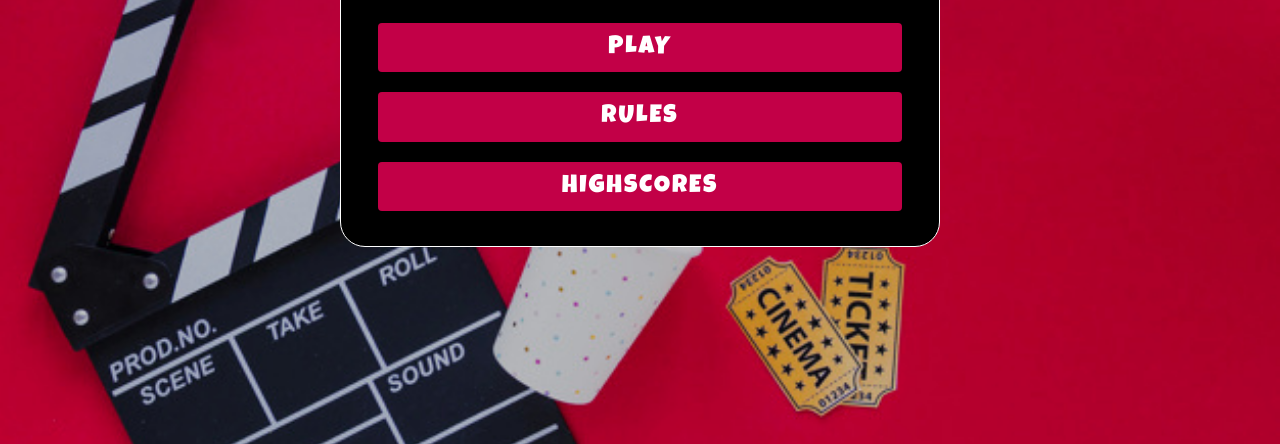
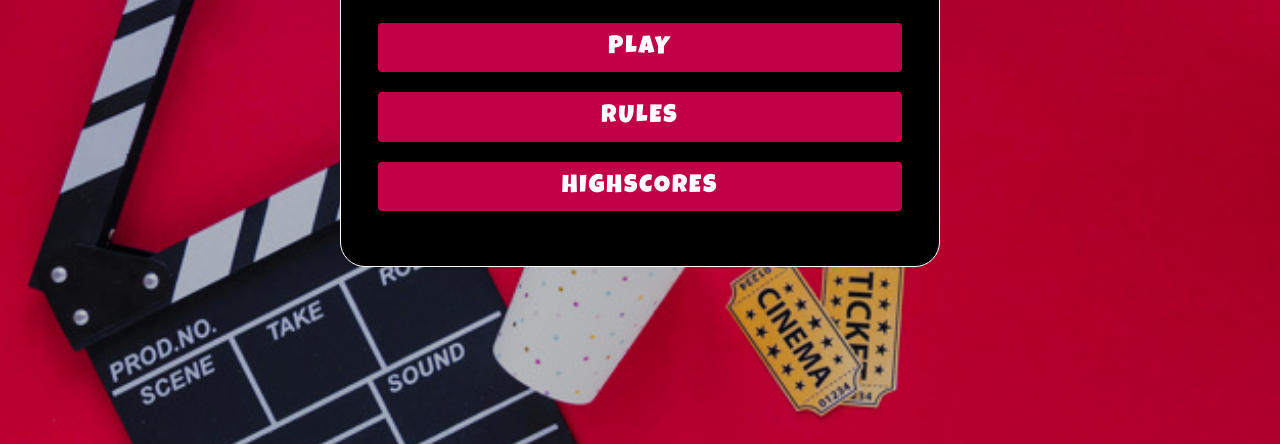
Before and after one commit to meldissa/p2-movie-quiz, a plain HTML site: page index.html in a window 1280 px wide. Shown: the part 356-800 px from the top of the page. Drawn offline with nearby package versions, Linux system fonts and the light colour scheme.

Commit message:
Add new class and style for home container

```diff
--- a/assets/css/style.css
+++ b/assets/css/style.css
@@ -56,6 +56,10 @@ body {
     max-width: 80%;
     padding: 25px;
     border: 1px solid #fff;
+}
+
+.home-container {
+    margin: 20px 0 20px 0;
 }
 
 #heading {
--- a/index.html
+++ b/index.html
@@ -18,7 +18,7 @@
 <body>
     <!-- Start of Home Section -->
     <section id="home-section">
-        <div class="container">
+        <div class="container home-container">
             <div class="row">
                 <div class="col-12">
                     <h1 id="heading">
```
